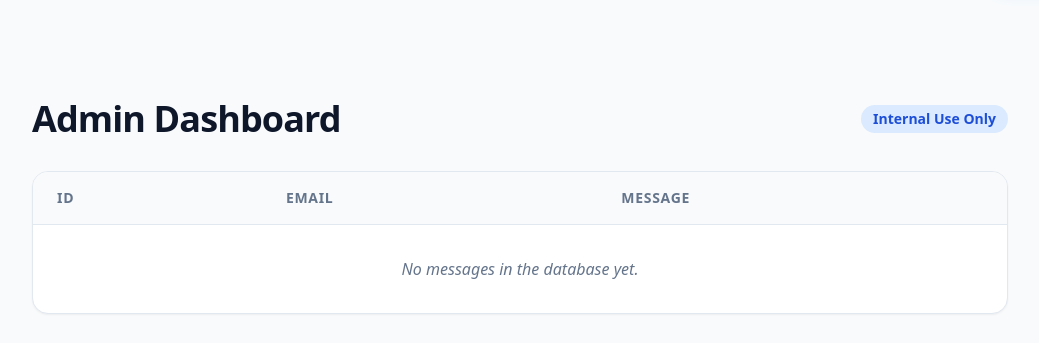
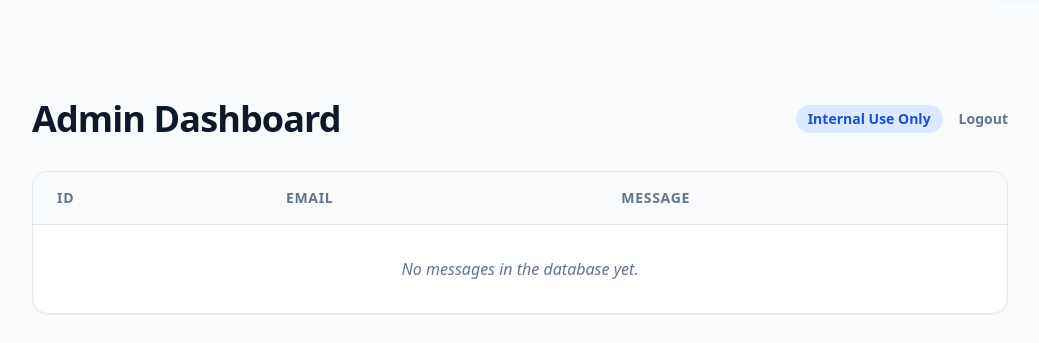
Before and after one commit to CazK0/Website-Template, a Flask app: page /admin in a window 1280 px wide. Shown: the part 77-420 px from the top of the page, without its empty margins (120-1159 px from the left). Run offline with Flask 3, Linux system fonts and the light colour scheme; the visitor is signed in with stand-in values (Sample User, id 1); some libraries are stand-ins or nearby versions.

Commit message:
Add logout link to admin dashboard

```diff
--- a/Website/templates/admin.html
+++ b/Website/templates/admin.html
@@ -4,7 +4,10 @@
 <section class="py-20 px-6 max-w-5xl mx-auto">
     <div class="flex justify-between items-center mb-8">
         <h1 class="text-4xl font-extrabold tracking-tight">Admin Dashboard</h1>
-        <span class="bg-blue-100 text-blue-700 py-1 px-3 rounded-full text-sm font-bold">Internal Use Only</span>
+        <div class="flex items-center gap-4">
+            <span class="bg-blue-100 text-blue-700 py-1 px-3 rounded-full text-sm font-bold">Internal Use Only</span>
+            <a href="/logout" class="text-sm font-bold text-slate-500 hover:text-red-600 transition">Logout</a>
+        </div>
     </div>
 
     <div class="bg-white rounded-2xl shadow-sm border border-slate-200 overflow-hidden">
```
